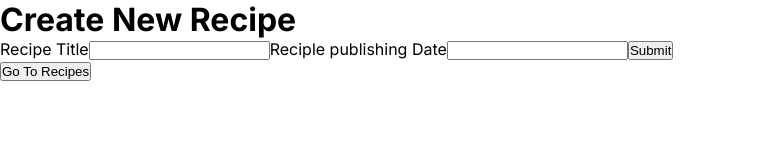
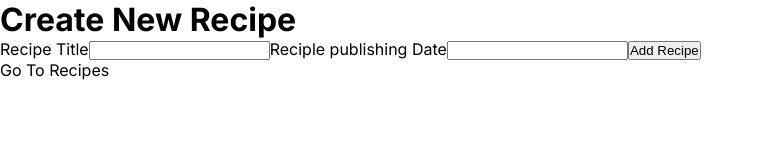
Before and after one commit to JohannesaBrahms/virtual-recipe-box, a Next.js app: page /recipes/create in a window 1280 px wide. Shown: the top 160 px of the page, without its empty margins (0-764 px from the left). Built offline with nearby package versions, Linux system fonts and the light colour scheme.

Commit message:
refactor(recipe): migrate form to client component

```diff
--- /dev/null
+++ b/app/(site)/recipes/create/CreateForm.tsx
@@ -0,0 +1,50 @@
+'use client';
+
+import { useRouter } from 'next/navigation';
+import { useState } from 'react';
+
+export default function CreateForm() {
+  const router = useRouter();
+
+  const [title, setTitle] = useState('');
+  const [date, setDate] = useState('');
+  const [isLoading, setIsLoading] = useState(false);
+
+  const handleSubmit = async (event: React.FormEvent<HTMLFormElement>) => {
+    event.preventDefault(); //don't refresh
+    setIsLoading(true);
+
+    const recipe = { title, date }; // TODO user_email
+
+    const response = await fetch('/api/recipes/create', {
+      method: 'POST',
+      headers: { 'Content-Type': 'application/json' },
+      body: JSON.stringify(recipe),
+    });
+
+    if (response.ok) {
+      alert('Success! You created a new recipe!');
+      setTitle('');
+      setDate('');
+      router.push('/recipes');
+    } else {
+      alert('Something went wrong when creating a recipe');
+    }
+  };
+
+  return (
+    <form onSubmit={handleSubmit}>
+      <label>
+        <span>Recipe Title</span>
+        <input required type="text" value={title} onChange={(e) => setTitle(e.target.value)} />
+      </label>
+      <label>
+        <span>Reciple publishing Date</span>
+        <input required type="text" value={date} onChange={(e) => setDate(e.target.value)} />
+      </label>
+      <button type="submit" disabled={isLoading}>
+        {isLoading ? <span>Adding...</span> : <span>Add Recipe</span>}
+      </button>
+    </form>
+  );
+}
--- a/app/(site)/recipes/create/page.tsx
+++ b/app/(site)/recipes/create/page.tsx
@@ -1,49 +1,12 @@
-'use client';
-
-import { useState } from 'react';
-import { useRouter } from 'next/navigation';
+import CreateForm from './CreateForm';
+import Link from 'next/link';
 
 const CreateRecipe = () => {
-  const [title, setTitle] = useState('');
-  const [date, setDate] = useState('');
-
-  const router = useRouter();
-
-  const handlePostCreation = async (event: React.FormEvent<HTMLFormElement>) => {
-    if (!title || !date) return alert('Please fil in all fields');
-
-    event.preventDefault(); //don't refresh
-
-    const response = await fetch('/api/recipes/create', {
-      method: 'POST',
-      headers: {
-        'Content-Type': 'application/json',
-      },
-      body: JSON.stringify({ title, date }),
-    });
-
-    if (response.ok) {
-      alert('Success! You created a new recipe!');
-      setTitle('');
-      setDate('');
-      router.push('/recipes');
-    } else {
-      alert('Something went wrong when creating a recipe');
-    }
-  };
-
   return (
     <div>
       <h1>Create New Recipe</h1>
-      {/* <CreateRecipeForm onSubmit={handlePostCreation}/> */}
-      <form onSubmit={handlePostCreation}>
-        <label>Recipe Title</label>
-        <input type="text" value={title} onChange={(e) => setTitle(e.target.value)} />
-        <label>Reciple publishing Date</label>
-        <input type="text" value={date} onChange={(e) => setDate(e.target.value)} />
-        <button type="submit">Submit</button>
-      </form>
-      <button onClick={() => router.push('/recipes')}>Go To Recipes</button>
+      <CreateForm />
+      <Link href="/recipes">Go To Recipes</Link>
     </div>
   );
 };
```
